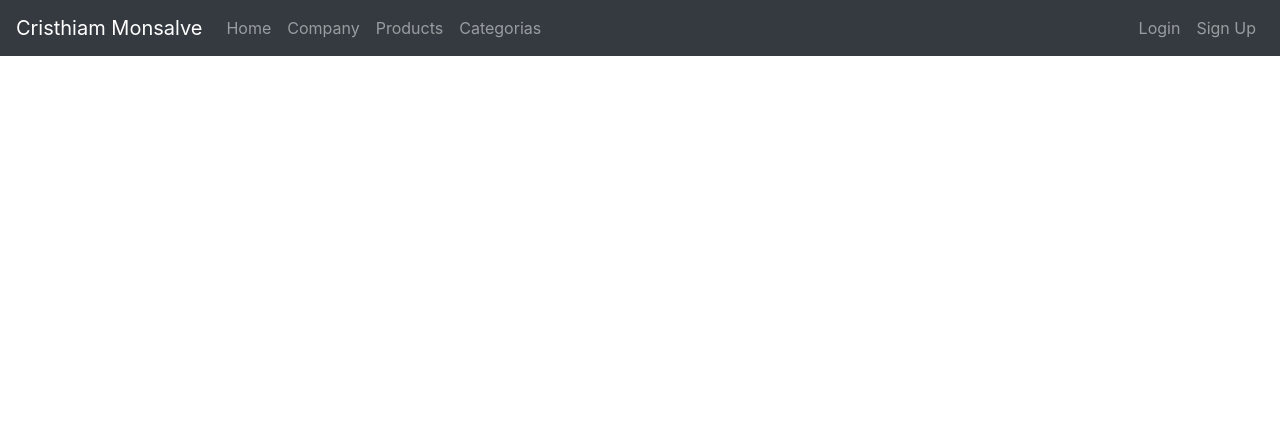
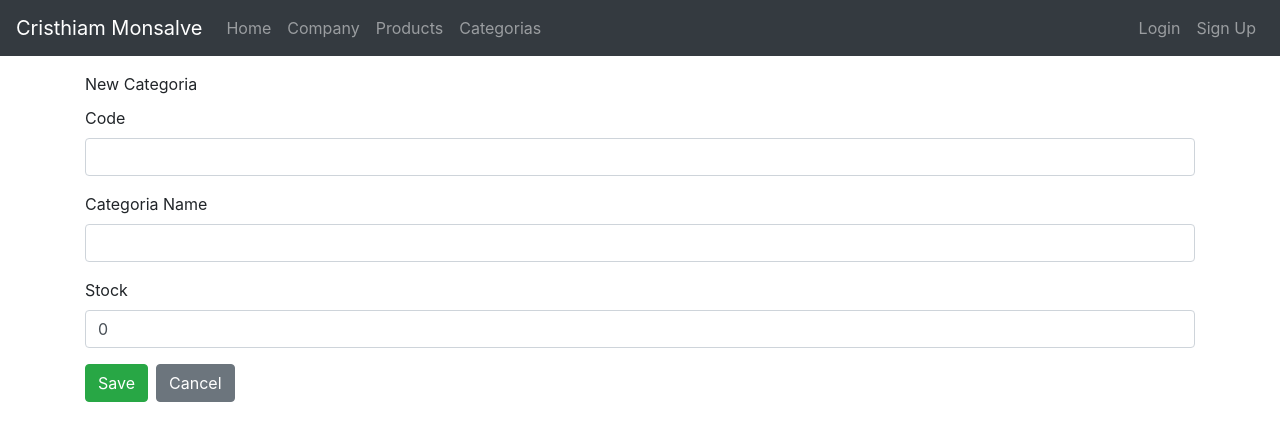
Before and after one commit to monsalvete86/lite_thinkg_front, a React (Create React App) app: page /categorias/1 in a window 1280 px wide. Shown: the top 440 px of the page. Built offline with nearby package versions, Linux system fonts and the light colour scheme; no server answers.

Commit message:
categoria2

```diff
--- a/src/App.tsx
+++ b/src/App.tsx
@@ -14,11 +14,13 @@ import Profile from "./components/Profile";
 import Tutorial from "./components/Tutorial";
 import TutorialsList from "./components/TutorialsList";
 import Company from "./components/Company";
-import Categorias from './components/Categorias';
+
 
 import EventBus from "./common/EventBus";
 import Products from './components/Products';
+import Categorias from './components/Categorias';
 import ProductForm from './components/ProductForm';
+import CategoriaForm from './components/CategoriaForm';
 
 const App: React.FC = () => {
   const [showModeratorBoard, setShowModeratorBoard] = useState<boolean>(false);
@@ -127,7 +129,9 @@ const App: React.FC = () => {
           <Route path="/company" element={<Company/>} />
           <Route path="/products" element={<Products/>} />
           <Route path="/products/new" element={<ProductForm/>} />
+          <Route path="/categorias/new" element={<CategoriaForm/>} />
           <Route path="/products/:id" element={<ProductForm/>} />
+          <Route path="/categorias/:id" element={<CategoriaForm/>} />
           <Route path="/tutorials/:id" element={<Tutorial/>} />
           <Route path="/categorias" element={<Categorias/>} />
         </Routes>
--- /dev/null
+++ b/src/components/CategoriaForm.tsx
@@ -0,0 +1,142 @@
+import React, { useState, useEffect, ChangeEvent } from "react";
+import { useParams, useNavigate, Link } from 'react-router-dom';
+import * as CategoriasService from "../services/categoria.service";
+import ICategoria from "../types/categoria.type";
+import { getCurrentUser } from "../services/auth.service";
+
+
+const CategoriaForm: React.FC = () => {
+    const currentUser = getCurrentUser();
+    const { id }= useParams();
+    let navigate = useNavigate();
+
+    const initialCategoriaState = {
+        id: null,
+        categoriaName: "",
+        code: "",
+        stock: 0,
+        companyId: -1
+    };
+
+    const [categoria, setCategoria] = useState(initialCategoriaState);
+    const [banEdit, setBanEdit] = useState<number> (0);
+
+    const handleInputChange = (event: ChangeEvent<HTMLInputElement>) => {
+        const { name, value } = event.target;
+        setCategoria({ ...categoria, [name]: value });
+    };
+
+    const getCategoria = (id: string) => {
+        CategoriasService.get(id)
+        .then((response: any) => {
+            setCategoria(response.data);
+            console.log(response.data);
+        })
+        .catch((e: Error) => {
+            console.log(e);
+        });
+    };
+
+    useEffect(() => {
+        if (id) {
+            CategoriasService.get(id)
+            .then((result: any) => {
+                setBanEdit(result.data.id)
+                setCategoria(result.data);
+            })
+        }
+    }, []);
+
+    const saveCategoria = () => {
+        var data = {
+            categoriaName: categoria.categoriaName,
+            code: categoria.code,
+            stock: categoria.stock,
+            companyId: getCurrentUser().companyId
+        };
+
+        if(!categoria.id || categoria?.id === null) {
+
+            CategoriasService.create(data)
+            .then((response: any) => {
+                console.log(response.data);
+            })
+            .catch((e: Error) => {
+                console.log(e);
+            });
+        } else {
+            CategoriasService.update(categoria.id, data)
+            .then((response: any) => {
+                console.log("data ")
+                console.log(response.data);
+            })
+            .catch((e: Error) => {
+                console.log(e);
+            });
+        }
+
+        navigate("/categorias");
+        window.location.reload();
+    };
+
+    useEffect(() => {
+        if (id)
+            getCategoria(id);
+    }, [id]);
+
+    return (
+        <div className="submit-form">
+            <div>
+
+                {categoria?.id && `Current Categoria ${categoria.code} - ${categoria.categoriaName}`}
+                {!categoria?.id && 'New Categoria'}
+                <div className="form-group">
+                    <label htmlFor="code">Code</label>
+                    <input
+                        type="text"
+                        className="form-control"
+                        id="code"
+                        required
+                        value={categoria.code}
+                        onChange={handleInputChange}
+                        name="code"
+                    />
+                </div>
+                <div className="form-group">
+                    <label htmlFor="categoriaName">Categoria Name</label>
+                    <input
+                        type="text"
+                        className="form-control"
+                        id="categoriaName"
+                        required
+                        value={categoria.categoriaName}
+                        onChange={handleInputChange}
+                        name="categoriaName"
+                    />
+                </div>
+                <div className="form-group">
+                    <label htmlFor="stock">Stock</label>
+                    <input
+                        type="text"
+                        className="form-control"
+                        id="stock"
+                        required
+                        value={categoria.stock}
+                        onChange={handleInputChange}
+                        name="stock"
+                    />
+                </div>
+                <button className="btn btn-success" onClick={saveCategoria}>Save</button>
+                <Link
+                    to={"/categorias" }
+                    className="ml-2 btn btn-secondary"
+                >
+                    Cancel
+                </Link>
+            </div>
+        </div>
+    );
+
+}
+
+export default CategoriaForm;
--- a/src/components/Categorias.tsx
+++ b/src/components/Categorias.tsx
@@ -1,6 +1,6 @@
 import React, { useState, useEffect, ChangeEvent, useRef } from "react";
-//import * as ProductService from "../services/product.service";
-import IProduct from '../types/product.type';
+//import * as CategoriaService from "../services/categoria.service";
+import Icategorias from '../types/categoria.type';
 import { Link } from "react-router-dom";
 import ReportPDF from "./ReportPDF";
 import { PDFDownloadLink} from "@react-pdf/renderer"
@@ -8,23 +8,23 @@ import { PDFDownloadLink} from "@react-pdf/renderer"
 
 const Categorias: React.FC = () => {
     /*
-    const [products, setProducts] = useState<Array<IProduct>>([]);
-    const [currentProduct, setCurrentProduct] = useState<IProduct | null>(null);
+    const [categorias, setCategoria] = useState<Array<ICategorias>>([]);
+    const [currentCategorias, setCurrentCategorias] = useState<ICategorias | null>(null);
     const [currentIndex, setCurrentIndex] = useState<number>(-1);
-    const [searchProduct, setSearchProducts] = useState<string>("");
+    const [searchCategoria, setSearchCategorias] = useState<string>("");
 
-    const productsRef = useRef();
+    const categoriasRef = useRef();
     console.log("process.env");
-    // productsRef.current = products;
+    // categoriasRef.current = categorias;
 
     useEffect(() => {
-        retrieveProducts();
+        retrieveCategorias();
     }, []);
 
-    const retrieveProducts = () => {
-        ProductService.getAll()
+    const retrieveCategorias = () => {
+        CategoriasService.getAll()
         .then((response) => {
-            setProducts(response.data);
+            setCategorias(response.data);
         })
         .catch((e) => {
             console.log(e);
@@ -32,16 +32,16 @@ const Categorias: React.FC = () => {
     };
 
     const refreshList = () => {
-        retrieveProducts();
+        retrieveCategorias();
     };
 
-    const setActiveProduct = (product: IProduct, index: number) => {
-        setCurrentProduct(product);
+    const setActiveCategorias = (categorias: ICategorias, index: number) => {
+        setCurrentCategorias(Categorias);
         setCurrentIndex(index);
     };
 
-    const cleanProduct = () => {
-        setCurrentProduct(null);
+    const cleanCategorias = () => {
+        setCurrentCategorias(null);
         setCurrentIndex(-1);
     };
     */
@@ -76,7 +76,7 @@ const Categorias: React.FC = () => {
                                 Search
                                 </button>
                             <Link
-                                to={"/products/new"}
+                                to={"/categorias/new"}
                                 className="ml-2 btn btn-primary"
                             >
                                 New
--- /dev/null
+++ b/src/services/categoria.service.ts
@@ -0,0 +1,27 @@
+import axios from "axios";
+import ICategoria from "../types/categoria.type"
+import authHeader from "./auth-header";
+
+//const API_URL = "https://w2j8ebzbl7.execute-api.us-east-1.amazonaws.com/api/categorias";
+ const API_URL = "http://localhost:8080/api/categoria";
+
+export const getAll = () => {
+  //return axios.get<Array<ITutorialData>>(API_URL + "/", { headers: authHeader() });
+  return axios.get(API_URL + "/", { headers: authHeader() });
+};
+
+export const get = (id: any): Promise<ICategoria> => {
+  return axios.get(API_URL + `/${id}`, { headers: authHeader() });
+};
+
+export const create = (data: ICategoria) => {
+  return axios.post<ICategoria>(API_URL + "/", data, { headers: authHeader() });
+};
+
+export const update = (id: any, data: any) => {
+  return axios.put<any>(API_URL + `/${id}`, data, { headers: authHeader() });
+};
+
+export const remove = (id: any) => {
+  return axios.delete<any>(API_URL + `/${id}`, { headers: authHeader() });
+};
```
Also changed, not shown: src/types/categoria.type.ts (added, +7 -0 lines).
